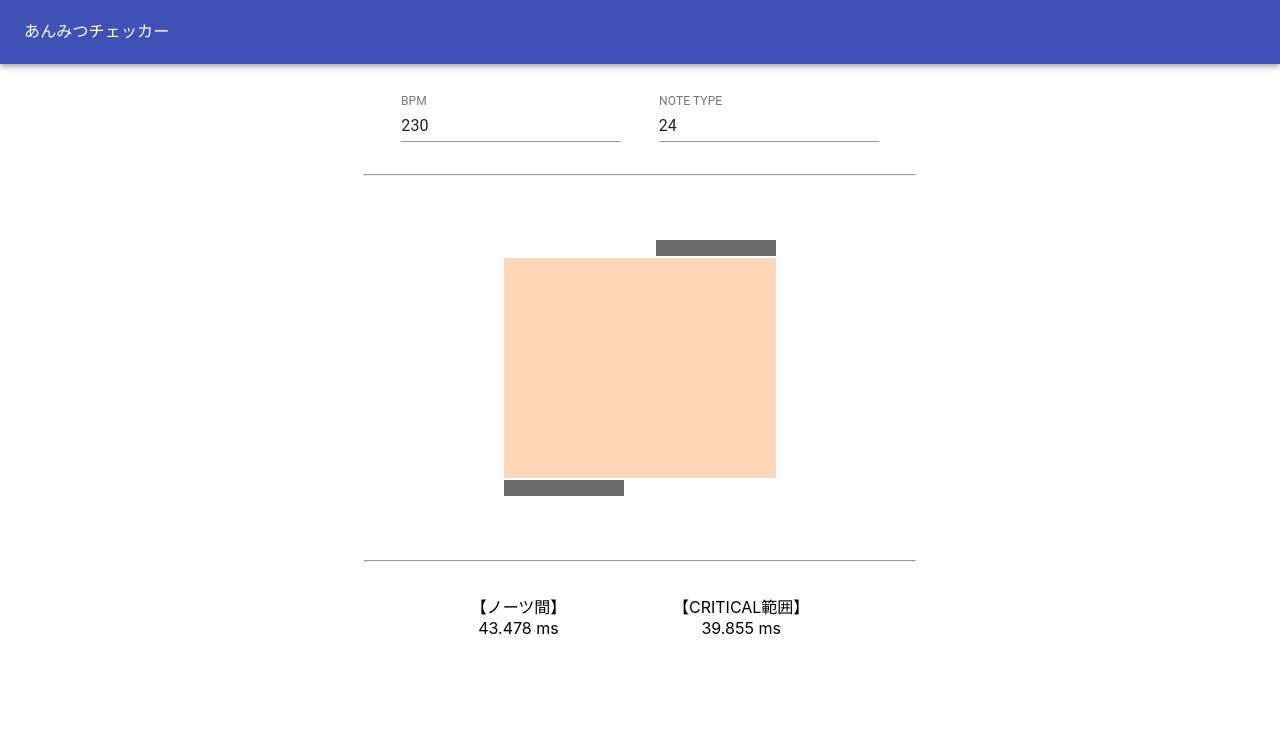
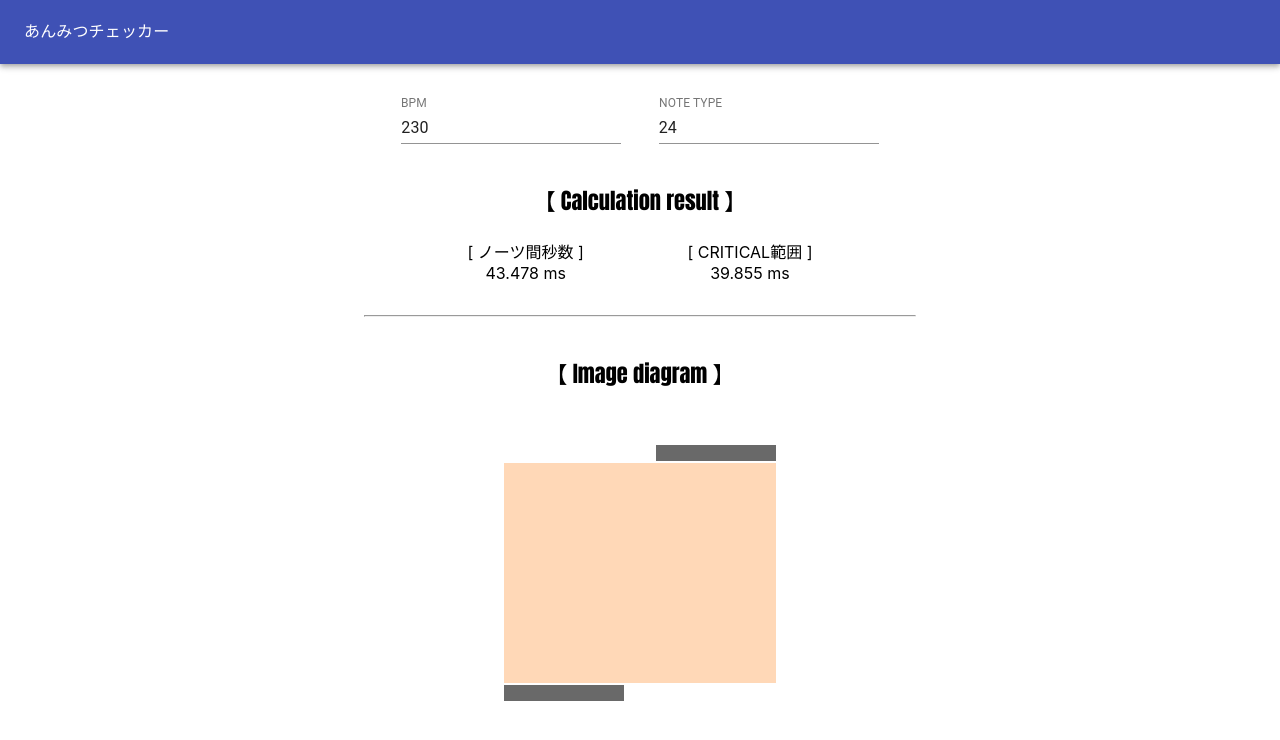
Before and after one commit to Kattrxvjxxde/an32_checker, a React (Create React App) app: page / in a window 1280 px wide. Shown: the top 740 px of the page. Built offline with nearby package versions, Linux system fonts and the light colour scheme.

Commit message:
デザイン修正

```diff
--- a/src/App.tsx
+++ b/src/App.tsx
@@ -11,14 +11,14 @@ import Calculator from './components/Calculator';
 const App: React.FC = () => {
   return (
     <>
-      <AppBar position="static">
+      <AppBar position="sticky">
         <Toolbar>
           <Typography>あんみつチェッカー</Typography>
         </Toolbar>
       </AppBar>
 
       <Container maxWidth="sm">
-        <Box sx={{ m: '30px 0' }}>
+        <Box sx={{ m: '32px 0' }}>
           <Calculator />
         </Box>
       </Container>
--- a/src/components/ResultBox.tsx
+++ b/src/components/ResultBox.tsx
@@ -66,6 +66,12 @@ const useStyles = makeStyles(() => ({
   resultContainer: {
     textAlign: 'center',
   },
+  label: {
+    marginTop: 40,
+    fontFamily: 'Impact',
+    fontSize: '1.4rem',
+    textAlign: 'center',
+  },
 }));
 
 type ResultBoxProps = {
@@ -96,7 +102,30 @@ const ResultBox: React.FC<ResultBoxProps> = (props: ResultBoxProps) => {
 
   return (
     <>
+      <p className={classes.label}>
+        【 Calculation result 】
+      </p>
+
+      <Box className={classes.resultContainer}>
+        <Box className={classes.flexBox}>
+          <div>
+            [ ノーツ間秒数 ]
+            <br />
+            {intervalStr}
+          </div>
+          <div>
+            [ CRITICAL範囲 ]
+            <br />
+            {criticalSecStr}
+          </div>
+        </Box>
+      </Box>
+
       <hr className={classes.hr} />
+
+      <p className={classes.label}>
+        【 Image diagram 】
+      </p>
 
       <Box className={classes.flexBox}>
         <Box className={classes.figureContainer}>
@@ -118,23 +147,6 @@ const ResultBox: React.FC<ResultBoxProps> = (props: ResultBoxProps) => {
           )}
         </Box>
       </Box>
-
-      <hr className={classes.hr} />
-
-      <Box className={classes.resultContainer}>
-        <Box className={classes.flexBox}>
-          <div>
-            【ノーツ間】
-            <br />
-            {intervalStr}
-          </div>
-          <div>
-            【CRITICAL範囲】
-            <br />
-            {criticalSecStr}
-          </div>
-        </Box>
-      </Box>
     </>
   );
 };
```
